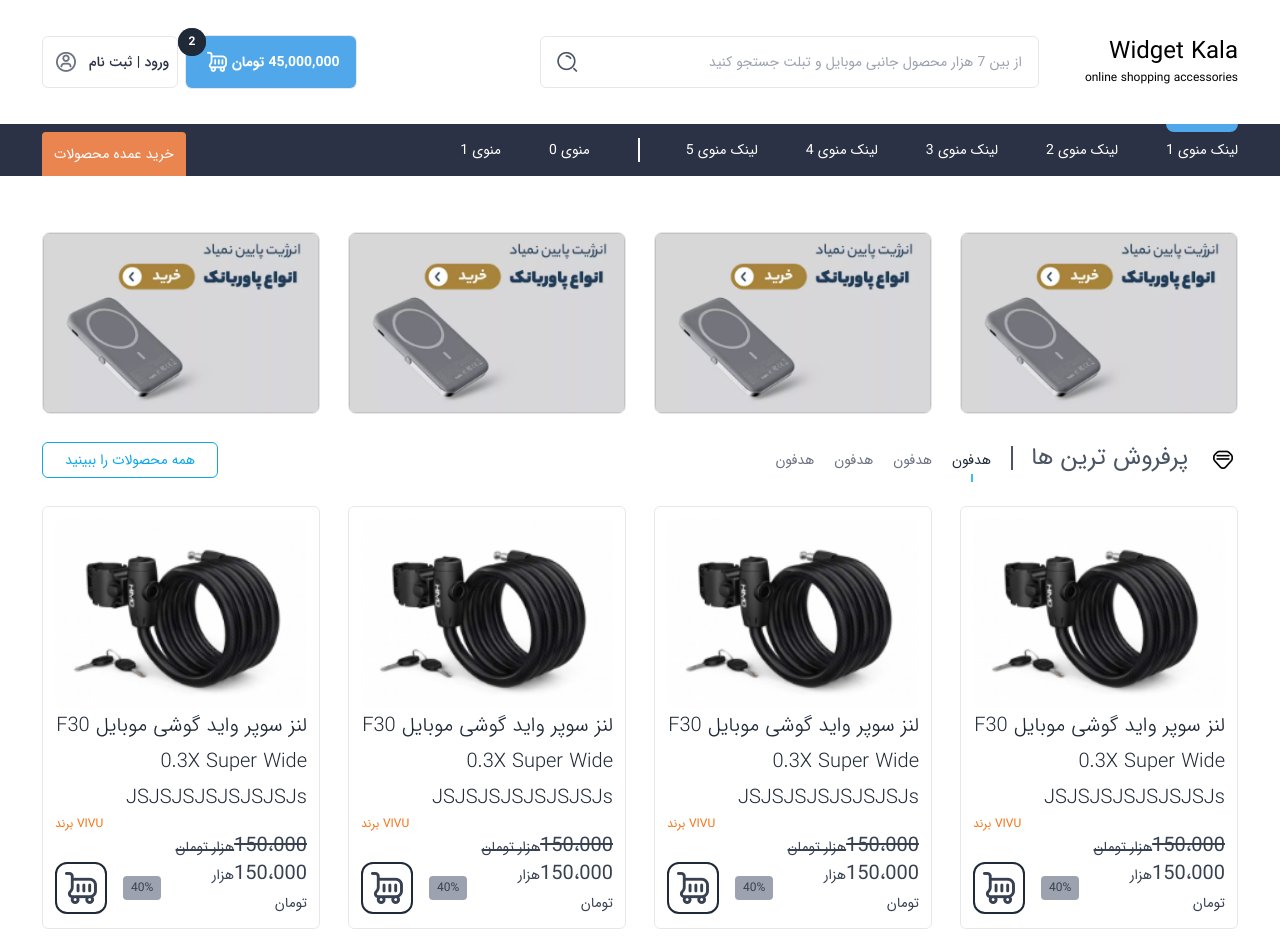
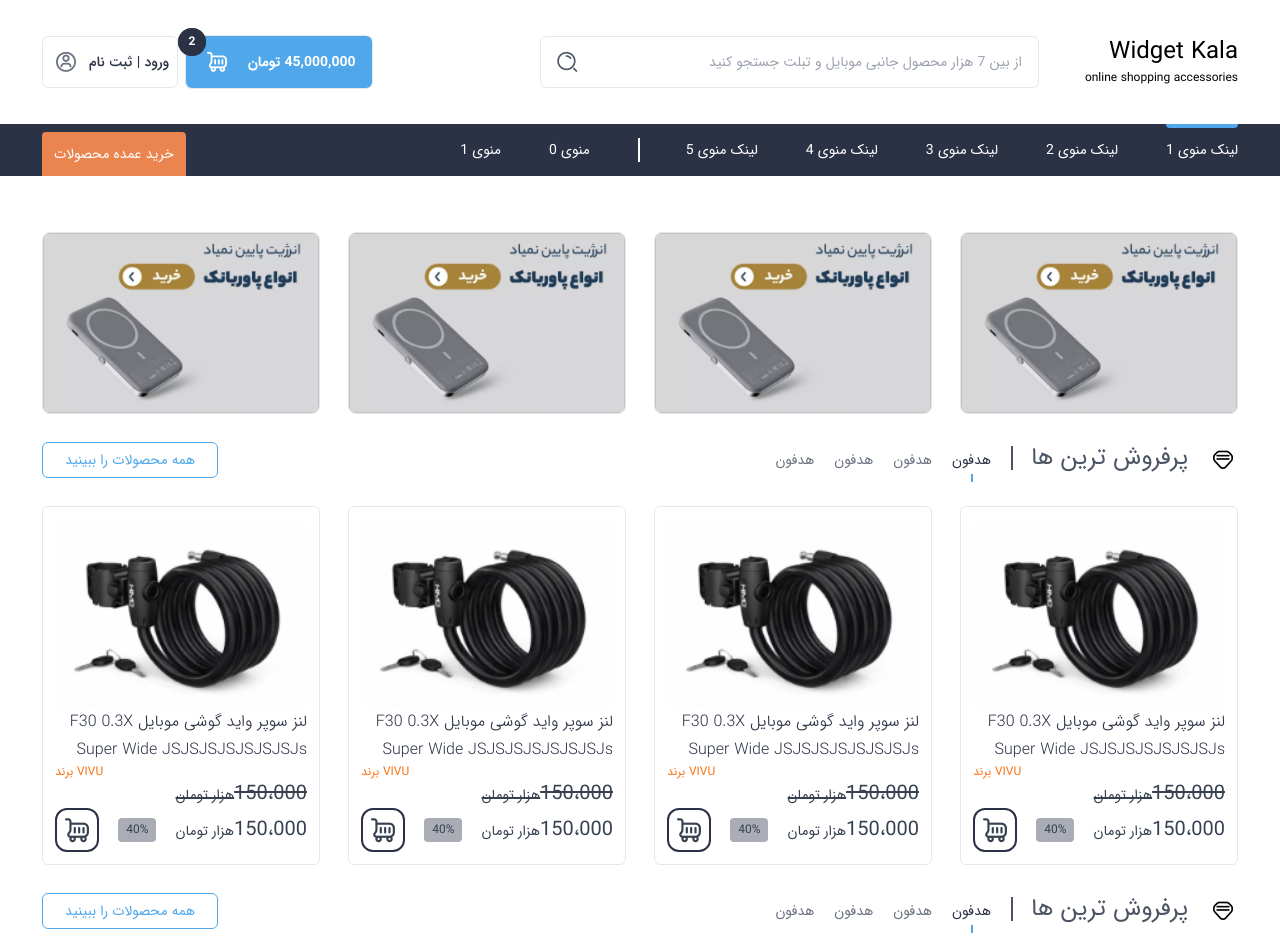
Before and after one commit to Benyaminrmb/Widget-Kala, a Nuxt app: page / in a window 1280 px wide. Shown: the top 952 px of the page. Built offline with nearby package versions, Linux system fonts and the light colour scheme.

Commit message:
added more section ( blog 2-2 )

```diff
--- a/assets/css/main.css
+++ b/assets/css/main.css
@@ -1,6 +1,5 @@
 @import "./font-icon.css";
 @import "./iransans.css";
-
 
 @tailwind base;
 @tailwind components;
@@ -9,10 +8,11 @@ body {
   direction: rtl;
   font-family: IRANSans, Tahoma, sans-serif;
   line-height: 27px;
-  @apply text-sm
+  @apply text-sm;
 }
 
-a, button {
+a,
+button {
   @apply transition-all;
 }
 
@@ -20,7 +20,7 @@ a, button {
 
 /*search box*/
 .search-box {
-  @apply relative w-full text-gray-600 focus-within:text-gray-300
+  @apply relative w-full text-gray-600 focus-within:text-gray-300;
 }
 
 .search-box .submit-button {
@@ -28,7 +28,7 @@ a, button {
 }
 
 .search-box button {
-  @apply p-1 outline-none
+  @apply p-1 outline-none;
 }
 
 .search-box button .icon {
@@ -41,10 +41,9 @@ a, button {
   @apply text-gray-900;
 }
 
-
-.search-box input[type=search],
-.search-box input[type=text] {
-  @apply transition-all py-2 h-full px-4 text-sm text-white border block w-full rounded-md pl-10 focus:outline-none focus:shadow focus:bg-white focus:text-gray-900
+.search-box input[type="search"],
+.search-box input[type="text"] {
+  @apply transition-all py-2 h-full px-4 text-sm text-white border block w-full rounded-md pl-10 focus:outline-none focus:shadow focus:bg-white focus:text-gray-900;
 }
 
 .cart-button {
@@ -52,32 +51,31 @@ a, button {
 }
 
 .cart-button .cart-count-badge {
-  @apply flex absolute h-7 w-7 text-center text-white -top-2 -left-2
+  @apply flex absolute h-7 w-7 text-center text-white -top-2 -left-2;
 }
 
 .cart-button .cart-count-badge .animate {
-  @apply animate-ping absolute inline-flex h-full w-full rounded-full bg-gray-800 opacity-75
+  @apply animate-ping absolute inline-flex h-full w-full rounded-full bg-customDarkblue opacity-75;
 }
 
 .cart-button .cart-count-badge .count {
-  @apply relative inline-flex items-center rounded-full text-center h-7 w-7 shadow-2xl bg-gray-800
+  @apply relative inline-flex items-center rounded-full text-center h-7 w-7 shadow-2xl bg-customDarkblue;
 }
 
 .register-button {
-  @apply inline-flex gap-x-2 items-center px-2 border hover:bg-customLightgray text-customDarkblue font-medium rounded-md
+  @apply inline-flex gap-x-2 items-center px-2 border hover:bg-customLightgray text-customDarkblue font-medium rounded-md;
 }
 
 .menu-section {
   @apply col-span-12 text-white bg-customDarkblue;
-
 }
 
 .menu-section .container {
-  @apply mx-auto px-4 sm:px-6 lg:px-8
+  @apply mx-auto px-4 sm:px-6 lg:px-8;
 }
 
 .main-menu {
-  @apply col-span-8 gap-x-12 flex overflow-hidden flex-wrap relative
+  @apply col-span-8 gap-x-12 flex overflow-hidden flex-wrap relative;
 }
 
 .main-menu .divider {
@@ -86,11 +84,11 @@ a, button {
   after:bg-customLightgray
   after:h-6
   after:left-0
-  after:top-3.5
+  after:top-3.5;
 }
 
 .nav-item {
-  @apply block relative overflow-hidden
+  @apply block relative overflow-hidden;
 }
 
 .nav-link {
@@ -98,36 +96,78 @@ a, button {
   whitespace-nowrap
   before:mx-auto
   before:rounded-b-full
-  before:h-2
+  before:h-1
   before:w-full
   before:bg-customLightblue
   before:transition-all before:-top-2
   hover:before:top-0 hover:before:text-orange-400
   focus:before:top-0 focus:before:text-orange-400
-  active:before:top-0 active:before:text-orange-400
+  active:before:top-0 active:before:text-orange-400;
 }
 
 .nav-link.active,
 .nav-item.current-menu-item .nav-link {
-  @apply before:top-0 text-white
+  @apply before:top-0 text-white;
 }
 
 .major-shopping-container {
-  @apply col-span-4 justify-end flex items-end
+  @apply col-span-4 justify-end flex items-end;
 }
 
 .major-shopping {
-  @apply py-3 bg-customRed mt-2 px-3 rounded-t hover:bg-orange-500
+  @apply py-3 bg-customRed mt-2 px-3 rounded-t hover:bg-orange-500;
 }
-.tabs{
-  @apply flex text-sm items-center gap-x-5 text-gray-500 flex-wrap
+.tabs {
+  @apply flex  text-sm items-center gap-x-5 text-gray-500 flex-wrap;
 }
-.tabs .active{
-  @apply relative text-gray-800 after:w-0.5 after:mx-auto after:absolute after:bg-sky-400 after:inset-x-0 after:h-2 after:top-6
+.tabs li {
+  @apply transition ease-in-out duration-150 hover:text-customDarkblue cursor-pointer;
 }
-.text-over-image{
+.tabs .active {
+  @apply relative text-customDarkblue after:w-0.5 after:mx-auto after:absolute after:bg-customLightblue after:inset-x-0 after:h-2 after:top-6;
+}
+.text-over-image {
   background: 0 0;
-  background: -moz-linear-gradient(top,transparent 0%,rgba(0,0,0,0.56) 100%);
-  background: -webkit-linear-gradient(top,transparent 0%,rgba(0,0,0,0.56) 100%);
-  background: linear-gradient(to bottom,transparent 0%,rgba(0,0,0,0.56) 100%);
+  background: -moz-linear-gradient(
+    top,
+    transparent 0%,
+    rgba(0, 0, 0, 0.56) 100%
+  );
+  background: -webkit-linear-gradient(
+    top,
+    transparent 0%,
+    rgba(0, 0, 0, 0.56) 100%
+  );
+  background: linear-gradient(
+    to bottom,
+    transparent 0%,
+    rgba(0, 0, 0, 0.56) 100%
+  );
 }
+.product-hover-shadow:hover {
+  box-shadow: 0px 1px 25px rgba(0, 0, 0, 0.1);
+}
+.custom-btn-secondary-outline {
+  @apply border hover:bg-customLightblue hover:text-white transition ease-in-out duration-150 w-full rounded-md text-sm border-customLightblue text-customLightblue px-3;
+}
+.crooked-line:before {
+  position: absolute;
+  content: var(--tw-content);
+  left: -20px;
+  top: 0;
+  width: 0;
+  height: 0;
+  border-bottom: 30px solid #ffffff;
+  border-left: 20px solid transparent;
+}
+
+.crooked-line:after {
+  position: absolute;
+  content: var(--tw-content);
+  right: -20px;
+  top: 0;
+  width: 0;
+  height: 0;
+  border-bottom: 30px solid #ffffff;
+  border-right: 20px solid transparent;
+}
--- a/components/Category/index.vue
+++ b/components/Category/index.vue
@@ -1,5 +1,5 @@
 <template>
-  <div class="bg-sky-400 my-7 w-full">
+  <div class="bg-customLightblue my-7 w-full">
     <div class="container p-14 mx-auto px-5 sm:px-6 lg:px-8">
       <div class="grid gap-5 grid-cols-6">
         <CategoryBanner
@@ -13,7 +13,7 @@
           v-for="(i,key) in 6"
           v-bind:key="i"
           class="col-span-1 font-light"
-          :class="key === 0 ? 'bg-gray-800 text-white' : 'bg-white text-gray-800'"
+          :class="key === 0 ? 'bg-customDarkblue text-white' : 'bg-white text-customDarkblue'"
         ></CategoryLink>
       </div>
     </div>
--- a/components/Category/link.vue
+++ b/components/Category/link.vue
@@ -1,5 +1,5 @@
 <template>
-  <div class="  rounded-md p-2 px-4 justify-center flex">
-    <span class="flex text-xl">دسته بندی محصولات</span>
+  <div class="transition ease-in-out duration-150 hover:bg-customDarkblue hover:text-white rounded-md p-2 px-4 justify-center flex">
+    <a class="flex cursor-pointer text-base">دسته بندی محصولات</a>
   </div>
 </template>
--- a/components/Commercial/index.vue
+++ b/components/Commercial/index.vue
@@ -1,5 +1,5 @@
 <template>
-  <div class="bg-gray-800 my-7 w-full">
+  <div class="bg-customDarkblue my-7 w-full">
     <div class="container p-14 mx-auto px-5 sm:px-6 lg:px-8">
       <h3 class="text-2xl text-white">برند ها</h3>
 
--- a/components/Header/Cart.vue
+++ b/components/Header/Cart.vue
@@ -1,8 +1,8 @@
 <template>
   <div class="relative inline-flex">
-    <a href="#" class="cart-button">
-      45,000,000 تومان
-      <span class="icon text-3xl text-white icon-trolley"></span>
+    <a href="#" class="cart-button gap-x-4" >
+      <span class="flex">45,000,000 تومان</span>
+      <span class="icon flex text-3xl text-white icon-trolley"></span>
       <span class="cart-count-badge">
       <span class="animate"></span>
       <span class="count">
--- a/components/Item/product.vue
+++ b/components/Item/product.vue
@@ -1,6 +1,6 @@
 <template>
   <div
-    class="col-span-3 flex rounded-md flex-wrap border border-gray-200 p-3 transition duration-150 group transform hover:shadow-2xl"
+    class="col-span-3 flex rounded-md flex-wrap  border border-gray-200 p-3 transition duration-150 group transform product-hover-shadow hover:product-hover-shadow"
   >
     <div class="w-full flex">
       <img
@@ -10,12 +10,12 @@
       />
     </div>
     <div class="flex">
-      <h3 class="text-gray-800 text-xl font-light leading-9">
+      <h3 class="text-customDarkblue cursor-pointer text-base font-light leading-7">
         لنز سوپر واید گوشی موبایل F30 0.3X Super Wide JSJSJSJSJSJSJSJs
       </h3>
     </div>
-    <div class="flex text-orange-500 text-xs justify-end w-full">
-      <span>VIVU برند</span>
+    <div class="flex cursor-pointer text-orange-500 text-xs justify-end w-full">
+      <a >VIVU برند</a>
     </div>
     <div class="flex line-through text-gray-700 text-xl w-full">
             <span
@@ -33,12 +33,12 @@
             >150،000</span
             >
 
-      <div class="px-2 py-1 bg-gray-400 text-xs rounded">40%</div>
+      <div class="px-2 py-1 bg-customLightGray text-xs rounded">40%</div>
       <div
-        class="border-2 group-hover:bg-gray-800 group-hover:text-white transition duration-150 items-center justify-center rounded-xl border-gray-800"
+        class="border-2 group-hover:bg-customDarkblue group-hover:text-white transition duration-150 items-center justify-center rounded-xl border-customDarkblue"
       >
-        <button class="flex">
-          <span class="icon flex text-5xl icon-trolley"> </span>
+        <button class="flex justify-center">
+          <span class="icon justify-center w-10 flex text-4xl icon-trolley"> </span>
         </button>
       </div>
     </div>
--- a/components/product/type1.vue
+++ b/components/product/type1.vue
@@ -19,7 +19,7 @@
       </div>
       <div class="col-span-2 justify-end flex">
         <button
-          class="border w-full rounded-md text-sm border-sky-500 text-sky-500 px-3"
+          class="custom-btn-secondary-outline"
         >
           همه محصولات را ببینید
         </button>
--- a/tailwind.config.js
+++ b/tailwind.config.js
@@ -19,9 +19,12 @@ module.exports = {
         transparent: 'transparent',
         current: 'currentColor',
         customLightgray: '#F8F8F8',
+        customDarkWhite: '#DFE0E3',
         customLightblue: '#50A8EA',
+        customLightSky: '#9FCFF3',
         customDarkblue: '#2C3246',
         customGray: '#9195A0',
+        customLightGray: '#AAADB5',
         customRed: '#EA8550'
       }
     },
```
Also changed, not shown: components/Blog/index.vue (+23 -8 lines), components/Blog/item.vue (added, +45 -0 lines).
